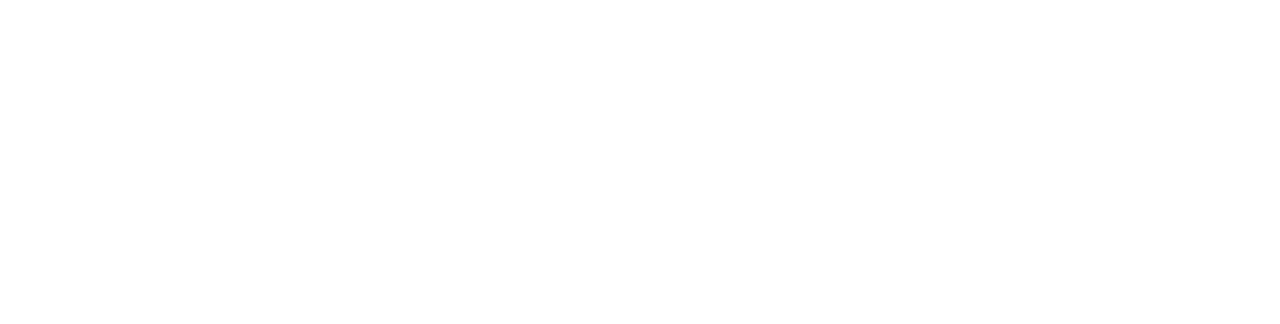
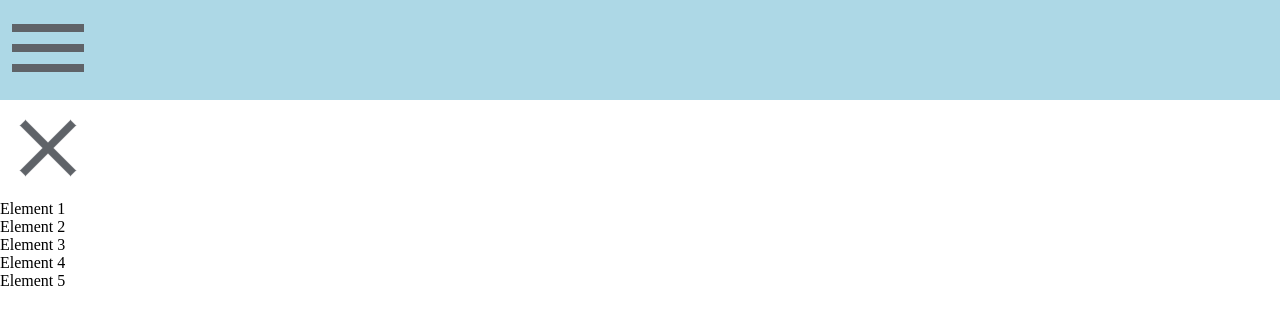
Before and after one commit to gudkozavr/anim_menu, a plain HTML site: page index.html in a window 1280 px wide. Drawn offline with Linux system fonts and the light colour scheme.

Commit message:
ich habe die Structure gemacht

```diff
--- a/index.html
+++ b/index.html
@@ -7,6 +7,25 @@
     <link rel="stylesheet" href="styles/style.css" />
   </head>
   <body>
+    <div class="iconMenu">
+      <img
+        src="images/icons/menu_24dp_5F6368_FILL0_wght400_GRAD0_opsz24.png"
+        alt=""
+      />
+    </div>
+    <div>
+      <img
+        src="images/icons/close_24dp_5F6368_FILL0_wght400_GRAD0_opsz24.png"
+        alt=""
+      />
+      <div>
+        <p>Element 1</p>
+        <p>Element 2</p>
+        <p>Element 3</p>
+        <p>Element 4</p>
+        <p>Element 5</p>
+      </div>
+    </div>
     <script src="scripts/script.js"></script>
   </body>
 </html>
--- a/styles/style.css
+++ b/styles/style.css
@@ -0,0 +1,8 @@
+* {
+  margin: 0;
+  padding: 0;
+  box-sizing: border-box;
+}
+.iconMenu {
+  background-color: #add8e6;
+}
```
Also changed, not shown: images/icons/close_24dp_5F6368_FILL0_wght400_GRAD0_opsz24.png (added), images/icons/menu_24dp_5F6368_FILL0_wght400_GRAD0_opsz24.png (added).
